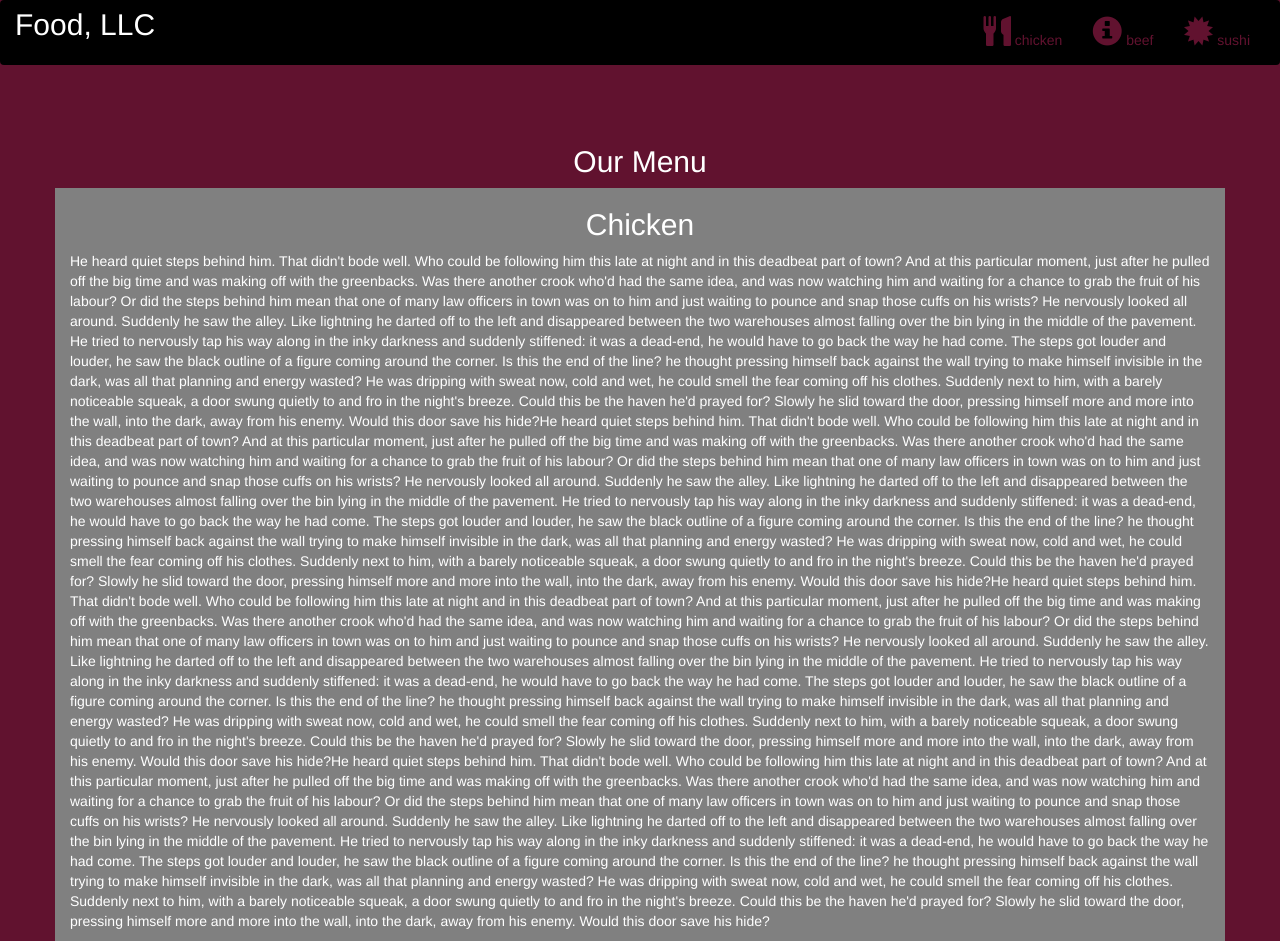
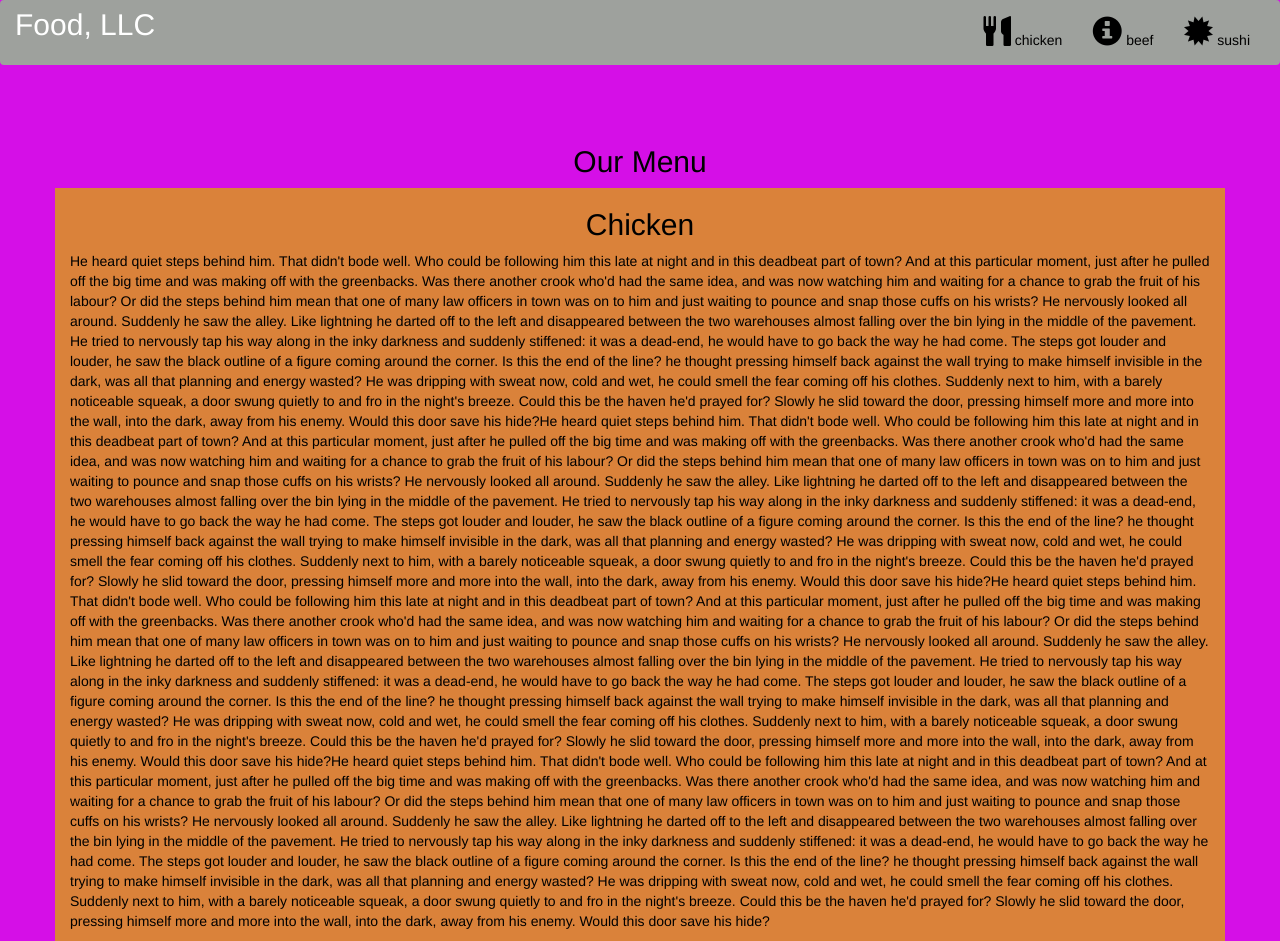
Before and after one commit to AkashMurugan/AkashMurugan.github.io, a plain HTML site: page Module_3/index.html in a window 1280 px wide. Drawn offline with nearby package versions, Linux system fonts and the light colour scheme.

Commit message:
Finished

```diff
--- a/Module_3/style.css
+++ b/Module_3/style.css
@@ -6,26 +6,26 @@
 .navbar{
 
 border: none;
-background-color: black;
-color: #61122F;
+background-color: rgb(158, 161, 157);
+color: #909290;
 }
 body{
-	background-color: #61122F;
-	color: white;
+	background-color: #d50fe7;
+	color: rgb(0, 0, 0);
 }
 .glyphicon{
 	font-size: 30px;
-	color:#61122F;
+	color:#000000;
 }
 
 .center{
 	width: 90%;
-	background-color: grey;
+	background-color: rgb(255, 255, 255);
 
 }
 .container
 {
-	background-color: grey;
+	background-color: rgb(218, 130, 58);
 }
 .text-center{
 	font-size: 30px;
@@ -35,8 +35,9 @@ h2{
 	text-align: center;
 }
 #myNavbar ul li a {
-	color: #61122F;
+	color: #000000;
 }
 .navbar-brand{
 font-size: 30px;
+background-color: rgb(255, 255, 255);
 }
```
Also changed, not shown: Module_3/index.html (+0 -1 lines).
